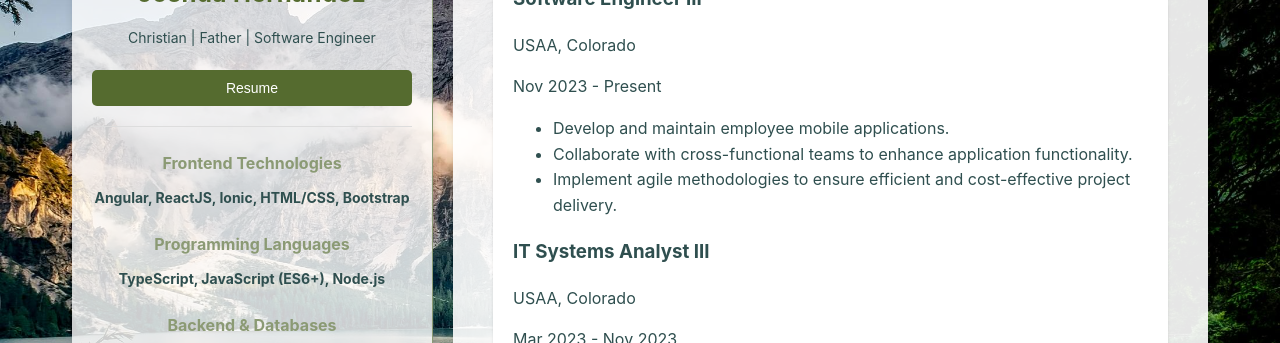
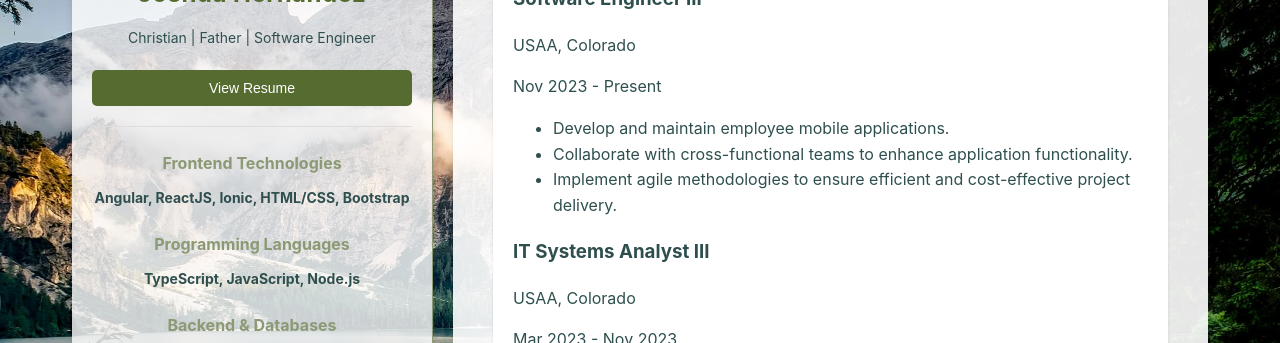
Before and after one commit to Mountainmancodes/Portfolio-Project, a React (Create React App) app: page / in a window 1280 px wide. Shown: the part 247-590 px from the top of the page. Built offline with nearby package versions, Linux system fonts and the light colour scheme.

Commit message:
Changed how Resume displays when clicked (no longer inline)

```diff
--- a/src/components/Sidebar.js
+++ b/src/components/Sidebar.js
@@ -1,10 +1,8 @@
-import React, { useState } from 'react';
+import React from 'react';
 
 function Sidebar() {
-  const [showResume, setShowResume] = useState(false);
-
   const handleResumeClick = () => {
-    setShowResume(!showResume);
+    window.open('./assets/images/IT Systems Analyst Associate Resume.pdf', '_blank', 'noopener,noreferrer');
   };
 
   return (
@@ -13,7 +11,7 @@ function Sidebar() {
       <h1 className="name">Joshua Hernandez</h1>
       <p className="title">Christian | Father | Software Engineer</p>
       <div className="buttons">
-        <button className="resume-button" onClick={handleResumeClick}>Resume</button>
+        <button className="resume-button" onClick={handleResumeClick}>View Resume</button>
       </div>
       <div className="separator"></div>
       <div className="skills">
@@ -23,23 +21,13 @@ function Sidebar() {
         </div>
         <div className="skill-category">
           <h3>Programming Languages</h3>
-          <p>TypeScript, JavaScript (ES6+), Node.js</p>
+          <p>TypeScript, JavaScript, Node.js</p>
         </div>
         <div className="skill-category">
           <h3>Backend & Databases</h3>
           <p>SQL, MongoDB, PostgreSQL, Express</p>
         </div>
       </div>
-      {showResume && (
-        <div className="resume-section">
-          <iframe
-            src="./assets/images/IT Systems Analyst Associate Resume.pdf"
-            width="100%"
-            height="600px"
-            title="Joshua Hernandez's Resume"
-          ></iframe>
-        </div>
-      )}
     </aside>
   );
 }
```
